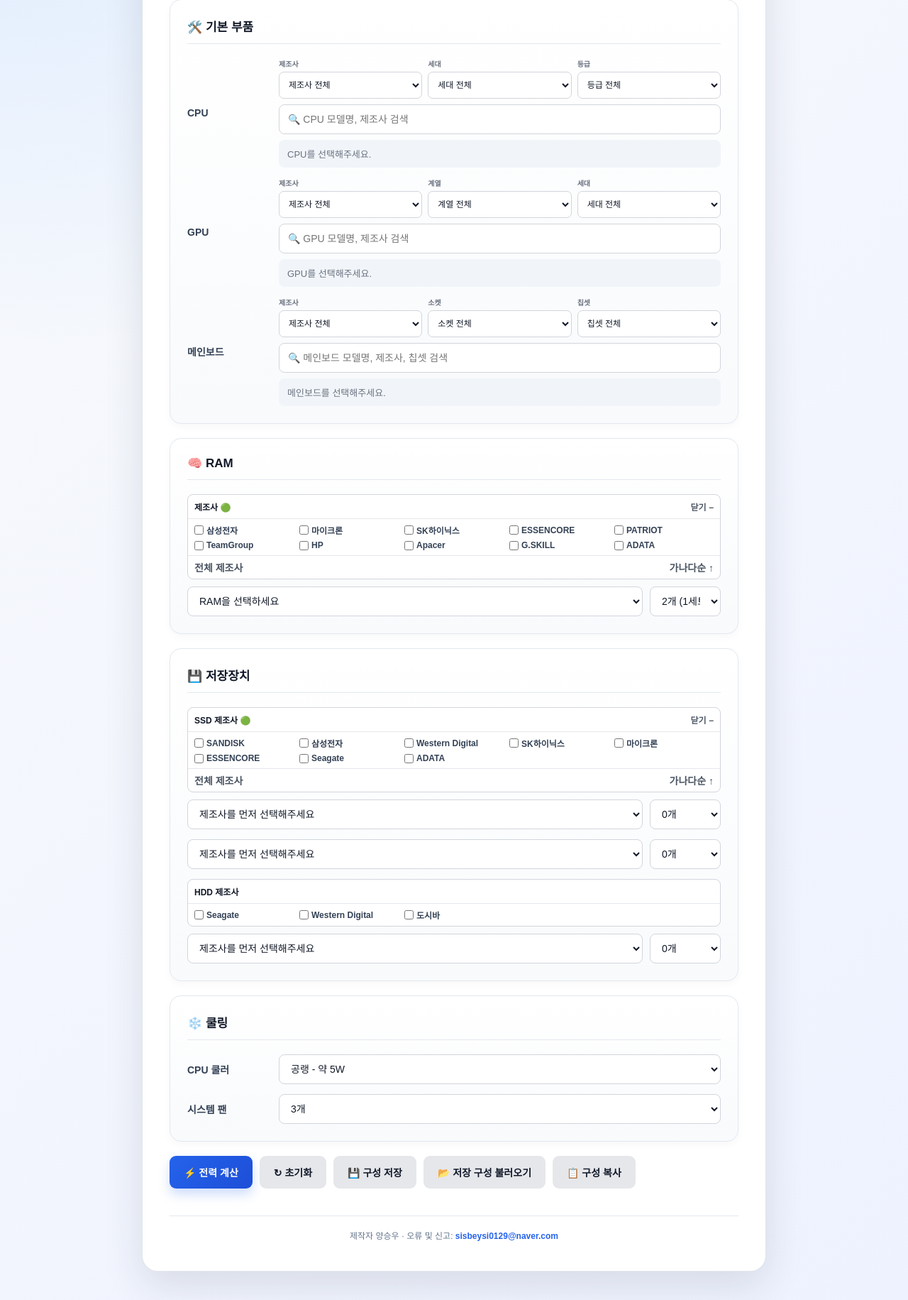
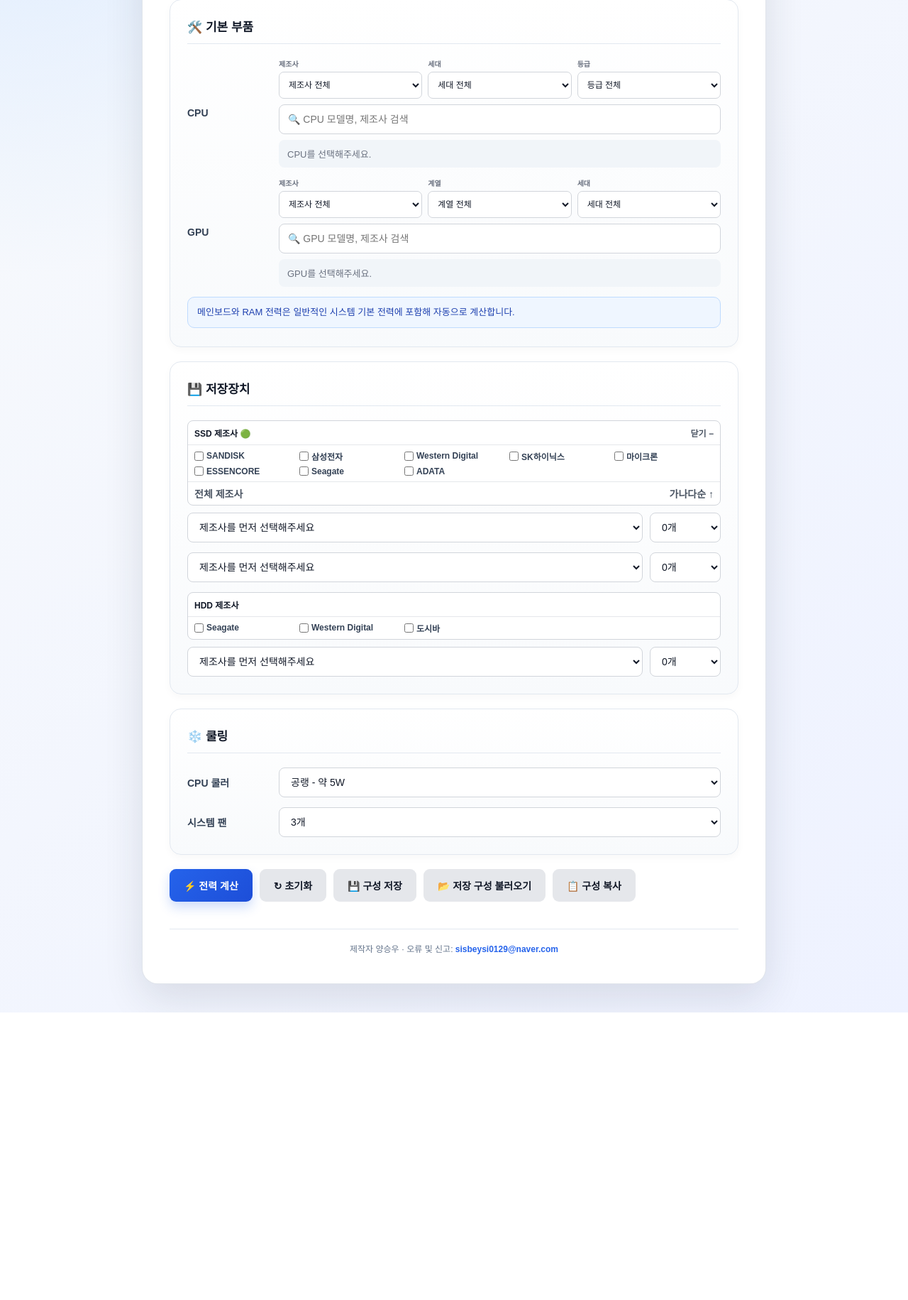
Before and after one commit to sisbeysi0129-ui/PSU_Calculator, a Flask app: page / in a window 1280 px wide. Shown: the part 300-2131 px from the top of the page at 71% size. After the commit the page ends 1726 px from the top, so only its background shows below. Run offline with Flask 3, Linux system fonts and the light colour scheme.

Commit message:
Simplify calculator inputs

```diff
--- a/app.py
+++ b/app.py
@@ -101,17 +101,6 @@ def home():
 
         cpu_id = request.form.get("cpu")
         gpu_id = request.form.get("gpu")
-        motherboard_id = request.form.get("motherboard")
-
-        ram_id = request.form.get("ram")
-
-        try:
-            ram_count = int(
-                request.form.get("ram_count", 0)
-            )
-        except (ValueError, TypeError):
-            ram_count = 0
-
         nvme_id = request.form.get("nvme")
 
         try:
@@ -164,12 +153,6 @@ def home():
         elif not gpu_id:
             error = "GPU를 선택해주세요."
 
-        elif not motherboard_id:
-            error = "메인보드를 선택해주세요."
-
-        elif not ram_id:
-            error = "RAM을 선택해주세요."
-
         elif nvme_count > 0 and not nvme_id:
             error = "NVMe SSD 수량을 선택하려면 모델도 선택해주세요."
 
@@ -211,22 +194,6 @@ def home():
             gpu_id
         )
 
-        motherboard = find_part(
-            motherboards,
-            motherboard_id
-        )
-
-
-        # -------------------------
-        # RAM
-        # -------------------------
-
-        ram = find_part(
-            rams,
-            ram_id
-        )
-
-
         # -------------------------
         # NVMe
         # -------------------------
@@ -261,7 +228,7 @@ def home():
         # 데이터 확인
         # -------------------------
 
-        if not cpu or not gpu or not motherboard:
+        if not cpu or not gpu:
 
             error = "선택한 부품 데이터를 찾을 수 없습니다."
 
@@ -278,30 +245,6 @@ def home():
                 result=None,
                 error=error
             )
-
-
-        required_socket = cpu_socket(cpu)
-        motherboard_socket = str(motherboard.get("socket", "")).upper()
-
-        if required_socket and motherboard_socket != required_socket:
-            error = (
-                f'{cpu.get("model", "CPU")}는 {required_socket} 소켓 메인보드가 필요합니다.'
-            )
-
-            return render_template(
-                "index.html",
-
-                cpus=cpus,
-                gpus=gpus,
-                motherboards=motherboards,
-                rams=rams,
-                ssds=ssds,
-                hdds=hdds,
-
-                result=None,
-                error=error
-            )
-
 
         # =========================
         # 전력 계산
@@ -451,29 +394,6 @@ def home():
                 f'{gpu.get("manufacturer", "")} '
                 f'{gpu.get("model", "")}',
 
-            "motherboard":
-                f'{motherboard.get("manufacturer", "")} '
-                f'{motherboard.get("model", "")}',
-
-
-            # -------------------------
-            # RAM
-            # -------------------------
-
-            "ram":
-                (
-                    f'{ram.get("manufacturer", "")} '
-                    f'{ram.get("type", "")} '
-                    f'{ram.get("capacity", "")} '
-                    f'{ram.get("speed", "")}'
-                    if ram
-                    else "선택하지 않음"
-                ),
-
-            "ram_count":
-                ram_count,
-
-
             # -------------------------
             # NVMe
             # -------------------------
--- a/templates/index.html
+++ b/templates/index.html
@@ -376,6 +376,21 @@
             font-size: 25px;
             font-weight: 800;
             white-space: nowrap;
+        }
+
+        .platform-power-note {
+            margin: 14px 0 2px;
+            padding: 11px 13px;
+            border: 1px solid #bfdbfe;
+            border-radius: 10px;
+            background: #eff6ff;
+            color: #1e40af;
+            font-size: 13px;
+            line-height: 1.5;
+        }
+
+        .platform-detail-field {
+            display: none;
         }
 
         .purchase-tip {
@@ -1009,9 +1024,13 @@
         </div>
 
 
+        <div class="platform-power-note">
+            메인보드와 RAM 전력은 일반적인 시스템 기본 전력에 포함해 자동으로 계산합니다.
+        </div>
+
         <!-- 메인보드 -->
 
-        <div class="form-row">
+        <div class="form-row platform-detail-field">
 
             <label for="motherboard-search">
                 메인보드
@@ -1084,7 +1103,7 @@
          RAM
     ========================= -->
 
-    <div class="section">
+    <div class="section platform-detail-field">
 
         <div class="section-title">
             🧠 RAM
@@ -1577,21 +1596,6 @@
             </div>
 
             <div class="selected-item">
-                <div class="selected-label">메인보드</div>
-                <div class="selected-value">
-                    {{ result.motherboard }}
-                </div>
-            </div>
-
-            <div class="selected-item">
-                <div class="selected-label">RAM</div>
-                <div class="selected-value">
-                    {{ result.ram }}
-                    × {{ result.ram_count }}
-                </div>
-            </div>
-
-            <div class="selected-item">
                 <div class="selected-label">NVMe SSD</div>
                 <div class="selected-value">
                     {{ result.nvme }}
@@ -1648,7 +1652,7 @@
                 </div>
 
                 <div class="power-row">
-                    <span>플랫폼 기본 전력 (메인보드·RAM 추정)</span>
+                    <span>플랫폼 기본 전력 (시스템 기본값)</span>
                     <span class="power-value">
                         {{ result.platform_power }} W
                     </span>
@@ -3614,8 +3618,6 @@ function copyConfiguration() {
         "[PSU Calculator 구성]",
         `CPU: ${selectedText("cpu-selected", "선택하지 않음")}`,
         `GPU: ${selectedText("gpu-selected", "선택하지 않음")}`,
-        `메인보드: ${selectedText("motherboard-selected", "선택하지 않음")}`,
-        `RAM: ${optionText("ram")} × ${optionText("ram_count")}`,
         `NVMe SSD: ${optionText("nvme")} × ${optionText("nvme_count")}`,
         `SATA SSD: ${optionText("sata_ssd")} × ${optionText("sata_ssd_count")}`,
         `HDD: ${optionText("hdd")} × ${optionText("hdd_count")}`,
```
